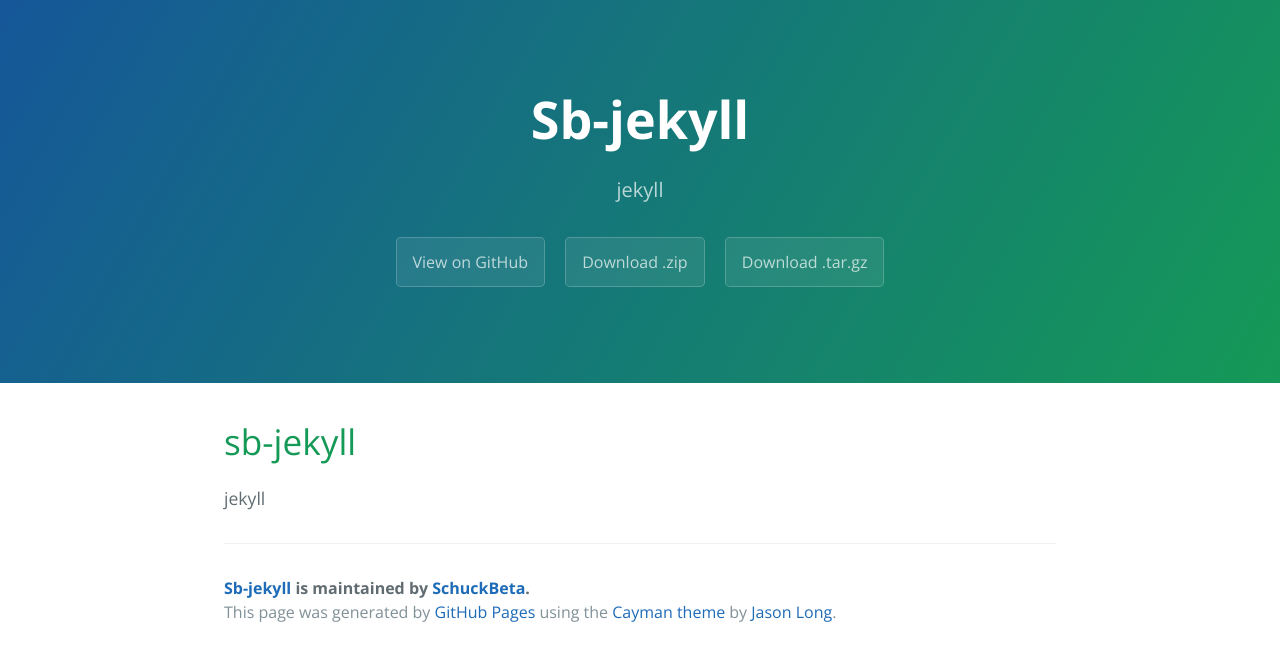
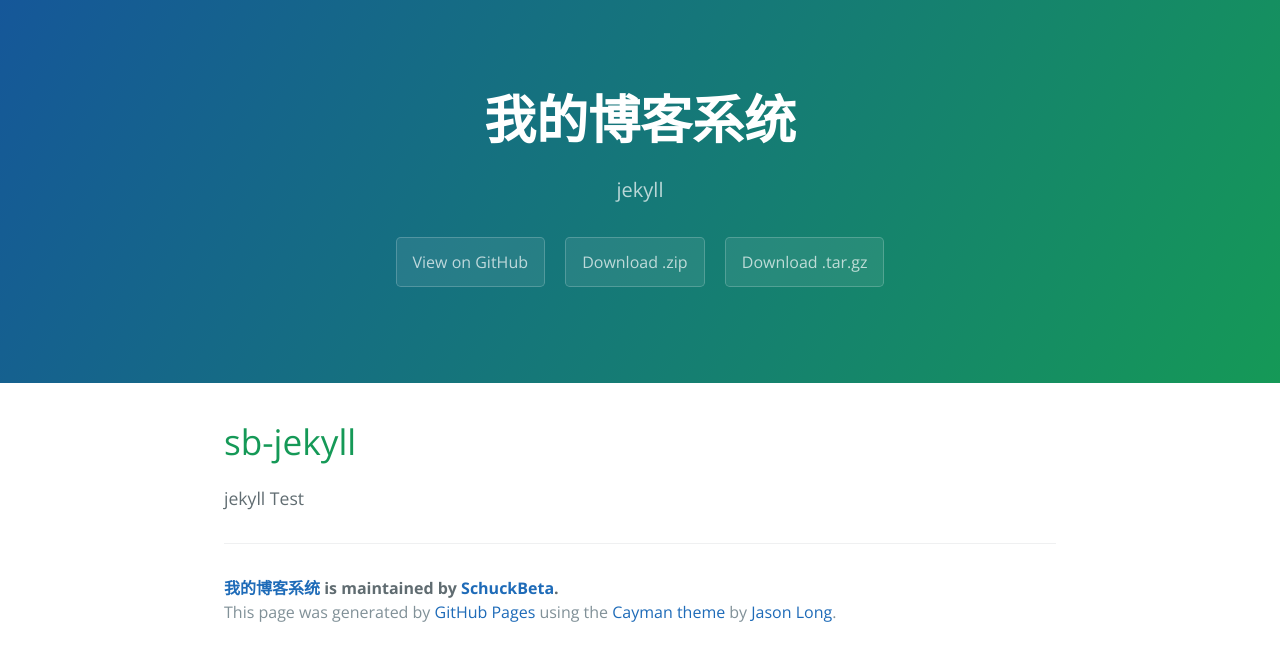
Before and after one commit to SchuckBeta/sb-jekyll, a Jekyll site: the page index.html, which Jekyll copies as it is, in a window 1280 px wide. Shown: the top 661 px of the page. Built offline with Jekyll 4.4.1, drawn with Linux system fonts in a browser that asks for light colours.

```diff
--- a/index.html
+++ b/index.html
@@ -2,7 +2,7 @@
 <html lang="en-us">
   <head>
     <meta charset="UTF-8">
-    <title>Sb-jekyll by SchuckBeta</title>
+    <title>我的博客系统 by SchuckBeta</title>
     <meta name="viewport" content="width=device-width, initial-scale=1">
     <link rel="stylesheet" type="text/css" href="stylesheets/normalize.css" media="screen">
     <link href='https://fonts.googleapis.com/css?family=Open+Sans:400,700' rel='stylesheet' type='text/css'>
@@ -11,7 +11,7 @@
   </head>
   <body>
     <section class="page-header">
-      <h1 class="project-name">Sb-jekyll</h1>
+      <h1 class="project-name">我的博客系统</h1>
       <h2 class="project-tagline">jekyll</h2>
       <a href="https://github.com/SchuckBeta/sb-jekyll" class="btn">View on GitHub</a>
       <a href="https://github.com/SchuckBeta/sb-jekyll/zipball/master" class="btn">Download .zip</a>
@@ -22,10 +22,10 @@
       <h1>
 <a id="sb-jekyll" class="anchor" href="#sb-jekyll" aria-hidden="true"><span aria-hidden="true" class="octicon octicon-link"></span></a>sb-jekyll</h1>
 
-<p>jekyll</p>
+<p>jekyll   Test</p>
 
       <footer class="site-footer">
-        <span class="site-footer-owner"><a href="https://github.com/SchuckBeta/sb-jekyll">Sb-jekyll</a> is maintained by <a href="https://github.com/SchuckBeta">SchuckBeta</a>.</span>
+        <span class="site-footer-owner"><a href="https://github.com/SchuckBeta/sb-jekyll">我的博客系统</a> is maintained by <a href="https://github.com/SchuckBeta">SchuckBeta</a>.</span>
 
         <span class="site-footer-credits">This page was generated by <a href="https://pages.github.com">GitHub Pages</a> using the <a href="https://github.com/jasonlong/cayman-theme">Cayman theme</a> by <a href="https://twitter.com/jasonlong">Jason Long</a>.</span>
       </footer>
--- a/params.json
+++ b/params.json
@@ -1,6 +1,6 @@
 {
-  "name": "Sb-jekyll",
+  "name": "我的博客系统",
   "tagline": "jekyll",
-  "body": "# sb-jekyll\r\njekyll\r\n",
+  "body": "# sb-jekyll\r\njekyll   Test\r\n",
   "note": "Don't delete this file! It's used internally to help with page regeneration."
 }
```
